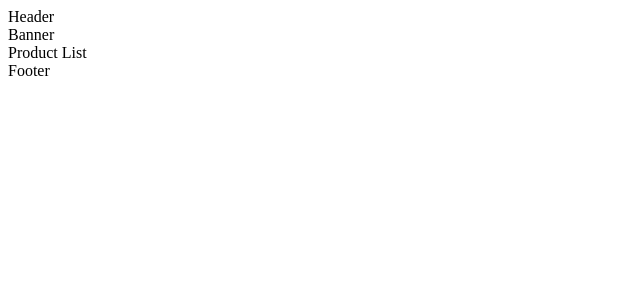
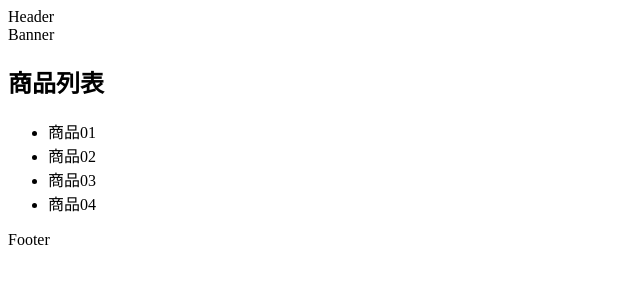
Before and after one commit to curder/react-demo, a React (Create React App) app in the folder 03-create-react-app/: page / in a window 1280 px wide. Shown: the top 300 px of the page, without its empty margins (0-640 px from the left). Built offline with nearby package versions, Linux system fonts and the light colour scheme.

Commit message:
feat: update MainProducts component to display product list

```diff
--- a/03-create-react-app/src/03-component-nesting/components/MainProducts.jsx
+++ b/03-create-react-app/src/03-component-nesting/components/MainProducts.jsx
@@ -3,7 +3,15 @@ import React, { Component } from 'react'
 export class MainProducts extends Component {
   render() {
     return (
-      <div className='main-products'>Product List</div>
+      <div className='main-products'>
+        <h2>商品列表</h2>
+        <ul>
+          <li>商品01</li>
+          <li>商品02</li>
+          <li>商品03</li>
+          <li>商品04</li>
+        </ul>
+      </div>
     )
   }
 }
```
